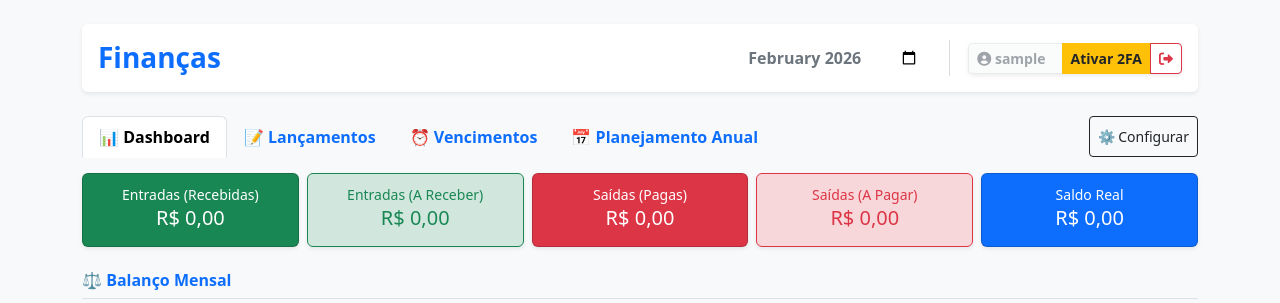
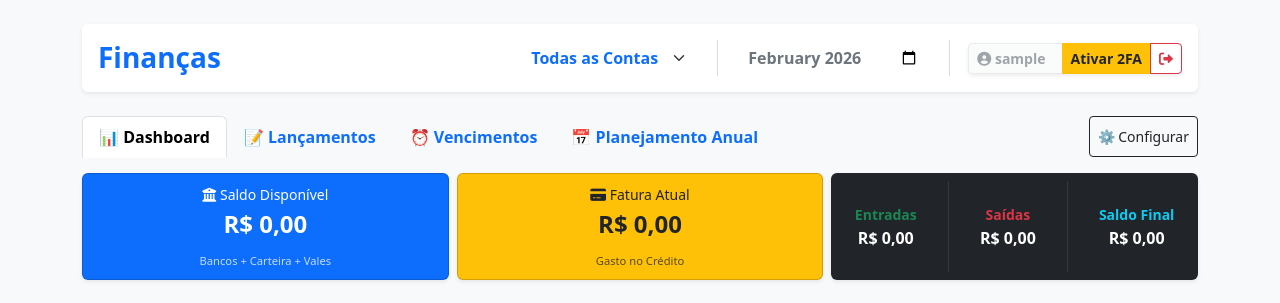
Before and after one commit to cristopherlima-dev/projeto_financeiro, a Flask app: page / in a window 1280 px wide. Shown: the top 303 px of the page. Run offline with Flask 3, Linux system fonts and the light colour scheme; the visitor is signed in with stand-in values (Sample User, id 1); data comes from the database, SQL or seed files in the repository; data that the repository does not hold is empty; parts of the project's set-up code (start-up, migrations or seed data) failed here and were passed over.

Commit message:
Dashboard: Filtro de contas e logica de Fatura vs Saldo Disponivel

```diff
--- a/static/script.js
+++ b/static/script.js
@@ -6,10 +6,10 @@ let deleteCallback = null;
 async function init() {
   await carregarTudo();
 
-  // Define mês atual no filtro
+  // Define mês atual no filtro se estiver vazio
   const hoje = new Date();
   const inputMes = document.getElementById("filtro-mes");
-  if(inputMes) {
+  if(inputMes && !inputMes.value) {
       inputMes.value = `${hoje.getFullYear()}-${String(hoje.getMonth() + 1).padStart(2, "0")}`;
   }
 
@@ -39,7 +39,6 @@ async function carregarSeletorAnos() {
 
 async function carregarTudo() {
   try {
-    // Agora buscamos também as CONTAS
     const [l, t, s, c, cont] = await Promise.all([
       fetch("/api/lancamentos").then((r) => r.json()),
       fetch("/api/config/tipos").then((r) => r.json()),
@@ -51,14 +50,25 @@ async function carregarTudo() {
     dados.tipos = t;
     dados.subtipos = s;
     dados.categorias = c;
-    dados.contas = cont; // Salva as contas na memória
+    dados.contas = cont;
 
     renderConfigLists();
+    renderContaSelector();
     atualizarInterface();
     carregarSeletorAnos();
   } catch (e) {
     console.error(e);
   }
+}
+
+// PREENCHE O FILTRO DE CONTAS NO CABEÇALHO
+function renderContaSelector() {
+    const sel = document.getElementById("filtro-conta");
+    if(!sel) return;
+    const valorAtual = sel.value;
+    sel.innerHTML = '<option value="">Todas as Contas</option>';
+    dados.contas.forEach(c => { sel.innerHTML += `<option value="${c.id}">${c.nome}</option>`; });
+    sel.value = valorAtual;
 }
 
 function renderConfigLists() {
@@ -105,12 +115,11 @@ function renderConfigLists() {
       }
   }
 
-  // 4. Renderiza CONTAS (NOVO)
+  // 4. Renderiza CONTAS (CONFIGURAÇÃO)
   const divContas = document.getElementById("lista-contas");
   if(divContas) {
       divContas.innerHTML = "";
       dados.contas.forEach(c => {
-          // Define um ícone baseado no tipo
           let icone = "💰";
           if(c.tipo === 'cartao_credito') icone = "💳";
           if(c.tipo === 'investimento') icone = "📈";
@@ -124,7 +133,6 @@ function renderConfigLists() {
       });
   }
 
-  // Atualiza labels de seleção
   const tSel = dados.tipos.find((t) => t.id === selConfig.tipo);
   const sSel = dados.subtipos.find((s) => s.id === selConfig.subtipo);
   const lblT = document.getElementById("lbl-tipo-selecionado");
@@ -134,17 +142,11 @@ function renderConfigLists() {
 }
 
 function fmtTipoConta(tipo) {
-    const mapa = {
-        'banco': 'Conta',
-        'cartao_credito': 'Crédito',
-        'vale': 'Vale',
-        'investimento': 'Inv.',
-        'carteira': 'Físico'
-    };
+    const mapa = { 'banco': 'Conta', 'cartao_credito': 'Crédito', 'vale': 'Vale', 'investimento': 'Inv.', 'carteira': 'Físico' };
     return mapa[tipo] || tipo;
 }
 
-// LÓGICA DE SELEÇÃO E EXCLUSÃO
+// LOGICA CONFIG
 function selectTipoConfig(id, e) {
   if (e) e.preventDefault();
   selConfig.tipo = id;
@@ -169,181 +171,167 @@ async function confirmarExclusao(endpoint, id) {
   carregarTudo();
 }
 
-// SUBMISSÃO DOS FORMULÁRIOS DE CONFIGURAÇÃO
+// FORMS CONFIG
 const formSubtipo = document.getElementById("form-subtipo");
 if(formSubtipo) {
     formSubtipo.onsubmit = async (e) => {
       e.preventDefault();
       if (!selConfig.tipo) return alert("Selecione Tipo.");
       await fetch("/api/config/subtipos", {
-        method: "POST",
-        headers: { "Content-Type": "application/json" },
-        body: JSON.stringify({
-          nome: document.getElementById("novo-subtipo-nome").value,
-          tipo_id: selConfig.tipo,
-        }),
+        method: "POST", headers: { "Content-Type": "application/json" },
+        body: JSON.stringify({ nome: document.getElementById("novo-subtipo-nome").value, tipo_id: selConfig.tipo }),
       });
-      document.getElementById("novo-subtipo-nome").value = "";
-      carregarTudo();
+      document.getElementById("novo-subtipo-nome").value = ""; carregarTudo();
     };
 }
-
 const formCategoria = document.getElementById("form-categoria");
 if(formCategoria) {
     formCategoria.onsubmit = async (e) => {
       e.preventDefault();
       if (!selConfig.subtipo) return alert("Selecione Subtipo.");
       await fetch("/api/config/categorias", {
-        method: "POST",
-        headers: { "Content-Type": "application/json" },
-        body: JSON.stringify({
-          nome: document.getElementById("novo-categoria-nome").value,
-          subtipo_id: selConfig.subtipo,
-        }),
+        method: "POST", headers: { "Content-Type": "application/json" },
+        body: JSON.stringify({ nome: document.getElementById("novo-categoria-nome").value, subtipo_id: selConfig.subtipo }),
       });
-      document.getElementById("novo-categoria-nome").value = "";
-      carregarTudo();
+      document.getElementById("novo-categoria-nome").value = ""; carregarTudo();
     };
 }
-
-// --- LÓGICA PARA ADICIONAR CONTA (NOVO) ---
 const formConta = document.getElementById("form-conta");
 if(formConta) {
     formConta.onsubmit = async (e) => {
       e.preventDefault();
       await fetch("/api/config/contas", {
-        method: "POST",
-        headers: { "Content-Type": "application/json" },
-        body: JSON.stringify({
-          nome: document.getElementById("nova-conta-nome").value,
-          tipo: document.getElementById("nova-conta-tipo").value,
-        }),
+        method: "POST", headers: { "Content-Type": "application/json" },
+        body: JSON.stringify({ nome: document.getElementById("nova-conta-nome").value, tipo: document.getElementById("nova-conta-tipo").value }),
       });
-      document.getElementById("nova-conta-nome").value = "";
-      carregarTudo();
+      document.getElementById("nova-conta-nome").value = ""; carregarTudo();
     };
 }
 
-// PREPARA O MODAL DE LANÇAMENTO (Preenche selects)
+// --- MODAL LANÇAMENTO (CORRIGIDO NOMES DE FUNÇÕES) ---
+
 window.prepararModal = () => {
-  const inpData = document.getElementById("inp-data");
+  const inpData = document.getElementById("input-data");
   if(inpData) inpData.value = new Date().toISOString().split("T")[0];
-
   const formLanc = document.getElementById("form-lancamento");
   if(formLanc) formLanc.reset();
 
-  // PREENCHE SELECT DE CONTAS (NOVO)
   const selConta = document.getElementById("input-conta");
   if(selConta) {
       selConta.innerHTML = "";
-      dados.contas.forEach(c => {
-          selConta.innerHTML += `<option value="${c.id}">${c.nome}</option>`;
-      });
+      dados.contas.forEach(c => { selConta.innerHTML += `<option value="${c.id}">${c.nome}</option>`; });
   }
-
   carregarTiposNoModal();
 };
 
 function carregarTiposNoModal() {
-  const sel = document.getElementById("inp-tipo");
+  const sel = document.getElementById("input-tipo");
   if(!sel) return;
   sel.innerHTML = '<option value="">Selecione...</option>';
   dados.tipos.forEach(t => (sel.innerHTML += `<option value="${t.id}">${t.nome}</option>`));
 
-  const selSub = document.getElementById("inp-subtipo");
-  const selCat = document.getElementById("inp-categoria");
+  const selSub = document.getElementById("input-subtipo");
+  const selCat = document.getElementById("input-categoria");
   if(selSub) selSub.innerHTML = "";
   if(selCat) selCat.innerHTML = "";
 }
 
-window.carregarSubtiposNoModal = () => {
-  const tid = parseInt(document.getElementById("inp-tipo").value);
-  const sel = document.getElementById("inp-subtipo");
+// RENOMEADO DE carregarSubtiposNoModal PARA atualizarOpcoesFormulario
+window.atualizarOpcoesFormulario = () => {
+  const tid = parseInt(document.getElementById("input-tipo").value);
+  const sel = document.getElementById("input-subtipo");
   if(!sel) return;
   sel.innerHTML = '<option value="">Selecione...</option>';
-  if (tid)
-    dados.subtipos.filter((s) => s.tipo_id === tid).forEach(s =>
-        (sel.innerHTML += `<option value="${s.id}">${s.nome}</option>`)
-    );
+  if (tid) dados.subtipos.filter((s) => s.tipo_id === tid).forEach(s => (sel.innerHTML += `<option value="${s.id}">${s.nome}</option>`));
 
-  const selCat = document.getElementById("inp-categoria");
+  const selCat = document.getElementById("input-categoria");
   if(selCat) selCat.innerHTML = "";
 };
 
-window.carregarCategoriasNoModal = () => {
-  const sid = parseInt(document.getElementById("inp-subtipo").value);
-  const sel = document.getElementById("inp-categoria");
+// RENOMEADO DE carregarCategoriasNoModal PARA filtrarCategoriasNoLancamento
+window.filtrarCategoriasNoLancamento = () => {
+  const sid = parseInt(document.getElementById("input-subtipo").value);
+  const sel = document.getElementById("input-categoria");
   if(!sel) return;
   sel.innerHTML = '<option value="">Selecione...</option>';
-  if (sid)
-    dados.categorias.filter((c) => c.subtipo_id === sid).forEach(c =>
-        (sel.innerHTML += `<option value="${c.id}">${c.nome}</option>`)
-    );
+  if (sid) dados.categorias.filter((c) => c.subtipo_id === sid).forEach(c => (sel.innerHTML += `<option value="${c.id}">${c.nome}</option>`));
 };
 
-// SALVAR LANÇAMENTO
 const formLanc = document.getElementById("form-lancamento");
 if(formLanc) {
     formLanc.onsubmit = async (e) => {
       e.preventDefault();
       const fd = new FormData();
-      fd.append("data", document.getElementById("inp-data").value);
-      fd.append("descricao", document.getElementById("inp-desc").value);
-      fd.append("valor", document.getElementById("inp-valor").value);
-      fd.append("tipo_id", document.getElementById("inp-tipo").value);
-      fd.append("subtipo_id", document.getElementById("inp-subtipo").value);
+      fd.append("data", document.getElementById("input-data").value);
+      fd.append("descricao", document.getElementById("input-descricao").value);
+      fd.append("valor", document.getElementById("input-valor").value);
+      fd.append("tipo_id", document.getElementById("input-tipo").value);
+      fd.append("subtipo_id", document.getElementById("input-subtipo").value);
+      fd.append("categoria_id", document.getElementById("input-categoria").value);
+      fd.append("conta_id", document.getElementById("input-conta").value);
 
-      const catVal = document.getElementById("inp-categoria").value;
-      fd.append("categoria_id", catVal);
-
-      // ENVIA A CONTA SELECIONADA (NOVO)
-      const contaVal = document.getElementById("input-conta").value;
-      fd.append("conta_id", contaVal);
-
-      const arq = document.getElementById("inp-arquivo");
+      const arq = document.getElementById("input-arquivo");
       if (arq && arq.files.length) fd.append("arquivo", arq.files[0]);
 
       if ((await fetch("/api/lancamentos", { method: "POST", body: fd })).ok) {
         bootstrap.Modal.getInstance(document.getElementById("modalLancamento")).hide();
         carregarTudo();
-      } else {
-          alert("Erro ao salvar.");
-      }
+      } else { alert("Erro ao salvar."); }
     };
 }
 
-// ATUALIZA A TABELA E GRÁFICOS
+// ATUALIZA INTERFACE COM LÓGICA DE CARTÃO DE CRÉDITO
 function atualizarInterface() {
   const filtroMes = document.getElementById("filtro-mes");
+  const filtroConta = document.getElementById("filtro-conta");
   if(!filtroMes) return;
 
   const mes = filtroMes.value;
-  const lista = dados.lancamentos.filter((l) => l.data.startsWith(mes));
+  const contaId = filtroConta ? filtroConta.value : "";
+
+  // Filtra lançamentos
+  const lista = dados.lancamentos.filter((l) => {
+      const mesmoMes = l.data.startsWith(mes);
+      const mesmaConta = contaId === "" || String(l.conta_id) === contaId;
+      return mesmoMes && mesmaConta;
+  });
+
   const tbody = document.getElementById("tabela-lancamentos-body");
-
   if(tbody) {
       tbody.innerHTML = "";
-      let tot = { entOk: 0, entPen: 0, saiOk: 0, saiPen: 0 };
+
+      let totalEntradas = 0;
+      let totalSaidas = 0;
+      let saldoDisponivel = 0; // Bancos, Carteira, Vale
+      let faturaCartao = 0;    // Cartão de Crédito
 
       lista.sort((a, b) => new Date(b.data) - new Date(a.data));
 
       lista.forEach((l) => {
-        if (l.tipo === "Entrada") {
-          if (l.efetivado) tot.entOk += l.valor; else tot.entPen += l.valor;
-        } else {
-          if (l.efetivado) tot.saiOk += l.valor; else tot.saiPen += l.valor;
+        const conta = dados.contas.find(c => c.id === l.conta_id);
+        const ehCredito = conta && conta.tipo === 'cartao_credito';
+
+        if (l.efetivado) {
+            if (l.tipo === "Entrada") totalEntradas += l.valor;
+            else totalSaidas += l.valor;
+
+            if (ehCredito) {
+                if (l.tipo === 'Saída') faturaCartao += l.valor;
+                else faturaCartao -= l.valor;
+            } else {
+                if (l.tipo === 'Entrada') saldoDisponivel += l.valor;
+                else saldoDisponivel -= l.valor;
+            }
         }
 
         const cor = l.tipo === "Entrada" ? "text-success" : "text-danger";
-        const anexoHtml = l.comprovante
-          ? `<a href="/uploads/${l.comprovante}" target="_blank" class="text-decoration-none ms-2" title="Abrir Anexo">📎</a>`
-          : "";
+        const anexoHtml = l.comprovante ? `<a href="/uploads/${l.comprovante}" target="_blank" class="text-decoration-none ms-2" title="Abrir Anexo">📎</a>` : "";
+        let iconConta = ehCredito ? '💳' : '🏦';
 
-        // --- ADICIONADO CAMPO DA CONTA NA TABELA ---
         tbody.innerHTML += `<tr>
             <td><input type="checkbox" onchange="toggleStatus(${l.id})" ${l.efetivado ? "checked" : ""}></td>
             <td>${l.data.split("-").reverse().join("/")}</td>
-            <td><span class="badge bg-light text-dark border">${l.conta || '-'}</span></td>
+            <td><span class="badge bg-light text-dark border">${iconConta} ${l.conta || 'Geral'}</span></td>
             <td>${l.descricao} ${anexoHtml}</td>
             <td>${l.tipo}</td>
             <td>${l.subtipo}</td>
@@ -355,14 +343,14 @@ function atualizarInterface() {
 
       // Atualiza Cards
       const setTxt = (id, val) => { const el = document.getElementById(id); if(el) el.innerText = fmtMoeda(val); };
-      setTxt("card-ent-ok", tot.entOk);
-      setTxt("card-ent-pend", tot.entPen);
-      setTxt("card-sai-ok", tot.saiOk);
-      setTxt("card-sai-pend", tot.saiPen);
-      setTxt("card-saldo", tot.entOk - tot.saiOk);
 
-      drawChartBalanco(tot.entOk, tot.saiOk);
+      setTxt("card-saldo-disp", saldoDisponivel);
+      setTxt("card-fatura", faturaCartao);
+      setTxt("card-ent-geral", totalEntradas);
+      setTxt("card-sai-geral", totalSaidas);
+      setTxt("card-saldo-final", saldoDisponivel - faturaCartao);
 
+      drawChartBalanco(totalEntradas, totalSaidas);
       const ef = lista.filter((l) => l.efetivado);
       drawChart("chartEntSub", ef, "Entrada", "subtipo");
       drawChart("chartEntCat", ef, "Entrada", "categoria");
@@ -371,29 +359,17 @@ function atualizarInterface() {
   }
 }
 
-// ... (RESTANTE DAS FUNÇÕES DE GRÁFICO E VENCIMENTO PERMANECEM IGUAIS)
-// Vou omitir as funções drawChartBalanco, drawChart, toggleStatus, delLanc, carregarVencimentos, etc.
-// pois elas não mudam a lógica, apenas a renderização dos dados já filtrados.
-// Mas para garantir que não quebre nada ao copiar e colar, vou colocar as funções essenciais de volta abaixo.
-
+// ... (RESTO IGUAL)
 function drawChartBalanco(e, s) {
   const ctx = document.getElementById("chartBalanco");
   if (!ctx) return;
   if (charts["chartBalanco"]) charts["chartBalanco"].destroy();
   charts["chartBalanco"] = new Chart(ctx, {
     type: "pie",
-    data: {
-      labels: ["Entradas", "Saídas"],
-      datasets: [{ data: [e, s], backgroundColor: ["#198754", "#dc3545"] }],
-    },
-    options: {
-      responsive: true,
-      maintainAspectRatio: false,
-      plugins: { legend: { position: "bottom" } },
-    },
+    data: { labels: ["Entradas", "Saídas"], datasets: [{ data: [e, s], backgroundColor: ["#198754", "#dc3545"] }] },
+    options: { responsive: true, maintainAspectRatio: false, plugins: { legend: { position: "bottom" } } },
   });
 }
-
 function drawChart(id, d, f, c) {
   const ctx = document.getElementById(id);
   if (!ctx) return;
@@ -403,30 +379,13 @@ function drawChart(id, d, f, c) {
   if (charts[id]) charts[id].destroy();
   charts[id] = new Chart(ctx, {
     type: "doughnut",
-    data: {
-      labels: Object.keys(g),
-      datasets: [{ data: Object.values(g), backgroundColor: ["#0d6efd", "#6610f2", "#d63384", "#dc3545", "#ffc107", "#198754", "#20c997", "#0dcaf0"] }],
-    },
-    options: {
-      responsive: true,
-      maintainAspectRatio: false,
-      plugins: { legend: { position: "bottom" } },
-    },
+    data: { labels: Object.keys(g), datasets: [{ data: Object.values(g), backgroundColor: ["#0d6efd", "#6610f2", "#d63384", "#dc3545", "#ffc107", "#198754", "#20c997", "#0dcaf0"] }] },
+    options: { responsive: true, maintainAspectRatio: false, plugins: { legend: { position: "bottom" } } },
   });
 }
+async function toggleStatus(id) { await fetch(`/api/lancamentos/${id}/status`, { method: "PATCH" }); carregarTudo(); }
+async function delLanc(id) { showConfirmDelete(async () => { await fetch(`/api/lancamentos/${id}`, { method: "DELETE" }); carregarTudo(); }); }
 
-async function toggleStatus(id) {
-  await fetch(`/api/lancamentos/${id}/status`, { method: "PATCH" });
-  carregarTudo();
-}
-async function delLanc(id) {
-  showConfirmDelete(async () => {
-    await fetch(`/api/lancamentos/${id}`, { method: "DELETE" });
-    carregarTudo();
-  });
-}
-
-// VENCIMENTOS
 async function carregarVencimentos() {
   try {
     const l = await fetch("/api/vencimentos").then((r) => r.json());
@@ -441,41 +400,26 @@ async function carregarVencimentos() {
     }
   } catch (e) { console.error(e); }
 }
-async function toggleVencimento(id) {
-  await fetch(`/api/vencimentos/${id}/toggle`, { method: "PATCH" });
-  carregarVencimentos();
-}
-async function delVenc(id) {
-  showConfirmDelete(async () => {
-    await fetch(`/api/vencimentos/${id}`, { method: "DELETE" });
-    carregarVencimentos();
-  });
-}
+async function toggleVencimento(id) { await fetch(`/api/vencimentos/${id}/toggle`, { method: "PATCH" }); carregarVencimentos(); }
+async function delVenc(id) { showConfirmDelete(async () => { await fetch(`/api/vencimentos/${id}`, { method: "DELETE" }); carregarVencimentos(); }); }
 
 const fV = document.getElementById("form-vencimento");
-if (fV)
-  fV.addEventListener("submit", async (e) => {
+if (fV) fV.addEventListener("submit", async (e) => {
     e.preventDefault();
     const d = {
-      descricao: document.getElementById("venc-descricao").value,
-      tipo: document.getElementById("venc-tipo").value,
+      descricao: document.getElementById("venc-descricao").value, tipo: document.getElementById("venc-tipo").value,
       dia: document.getElementById("venc-tipo").value === "fixo" ? parseInt(document.getElementById("venc-dia").value) : null,
       data_vencimento: document.getElementById("venc-tipo").value === "variavel" ? document.getElementById("venc-data").value : null,
     };
     if ((await fetch("/api/vencimentos", { method: "POST", headers: { "Content-Type": "application/json" }, body: JSON.stringify(d) })).ok) {
-      fV.reset();
-      bootstrap.Modal.getInstance(document.getElementById("modalVencimento")).hide();
-      carregarVencimentos();
+      fV.reset(); bootstrap.Modal.getInstance(document.getElementById("modalVencimento")).hide(); carregarVencimentos();
     }
-  });
-
+});
 window.alternarCamposVencimento = () => {
   const t = document.getElementById("venc-tipo").value;
   document.getElementById("div-dia-fixo").classList.toggle("d-none", t !== "fixo");
   document.getElementById("div-data-variavel").classList.toggle("d-none", t !== "variavel");
 };
-
-// PLANEJAMENTO
 async function carregarPlanejamento() {
   const elAno = document.getElementById("filtro-ano-plan");
   const ano = elAno ? elAno.value : new Date().getFullYear();
@@ -484,7 +428,6 @@ async function carregarPlanejamento() {
   const tbody = document.getElementById("tbody-planejamento");
   if(!tbody) return;
   tbody.innerHTML = "";
-
   const desenharSecao = (nomeTipo, corHeader) => {
     if (!plan[nomeTipo]) return;
     tbody.innerHTML += `<tr class="table-${corHeader}"><td colspan="14" class="fw-bold text-start text-uppercase">${nomeTipo}</td></tr>`;
@@ -499,34 +442,21 @@ async function carregarPlanejamento() {
       }
     }
   };
-  desenharSecao("Entrada", "success");
-  desenharSecao("Saída", "danger");
+  desenharSecao("Entrada", "success"); desenharSecao("Saída", "danger");
 }
-
-// HELPERS
 function showConfirmDelete(callback) {
-  deleteCallback = callback;
-  const el = document.getElementById("modalConfirmDelete");
-  if(el) new bootstrap.Modal(el).show();
+  deleteCallback = callback; const el = document.getElementById("modalConfirmDelete"); if(el) new bootstrap.Modal(el).show();
 }
 const btnConfDel = document.getElementById("btn-confirm-delete");
 if(btnConfDel) btnConfDel.onclick = () => {
-  if (deleteCallback) deleteCallback();
-  bootstrap.Modal.getInstance(document.getElementById("modalConfirmDelete")).hide();
+  if (deleteCallback) deleteCallback(); bootstrap.Modal.getInstance(document.getElementById("modalConfirmDelete")).hide();
 };
-
 window.fmtMoeda = (v) => v.toLocaleString("pt-BR", { style: "currency", currency: "BRL" });
 function fmtMoedaSimples(v) { return v.toLocaleString("pt-BR", { minimumFractionDigits: 2, maximumFractionDigits: 2 }); }
+window.atualizarInterface = atualizarInterface; window.toggleVencimento = toggleVencimento; window.carregarPlanejamento = carregarPlanejamento; window.carregarSeletorAnos = carregarSeletorAnos; window.delLanc = delLanc; window.delVenc = delVenc; window.selectTipoConfig = selectTipoConfig; window.selectSubtipoConfig = selectSubtipoConfig; window.prepararExclusao = prepararExclusao; window.confirmarExclusao = confirmarExclusao;
 
-window.atualizarInterface = atualizarInterface;
-window.toggleVencimento = toggleVencimento;
-window.carregarPlanejamento = carregarPlanejamento;
-window.carregarSeletorAnos = carregarSeletorAnos;
-window.delLanc = delLanc;
-window.delVenc = delVenc;
-window.selectTipoConfig = selectTipoConfig;
-window.selectSubtipoConfig = selectSubtipoConfig;
-window.prepararExclusao = prepararExclusao;
-window.confirmarExclusao = confirmarExclusao;
+// EXPORTEI AS NOVAS FUNÇÕES PARA O HTML CONSEGUIR CHAMAR
+window.atualizarOpcoesFormulario = atualizarOpcoesFormulario;
+window.filtrarCategoriasNoLancamento = filtrarCategoriasNoLancamento;
 
 init();
--- a/templates/base.html
+++ b/templates/base.html
@@ -11,8 +11,7 @@
 
     <style>
         .tools-container { gap: 10px; }
-        /* Remove a borda azul padrão do input ao clicar */
-        #filtro-mes:focus { box-shadow: none; border-color: #dee2e6; }
+        #filtro-mes:focus, #filtro-conta:focus { box-shadow: none; border-color: #dee2e6; }
 
         @media (max-width: 768px) {
             .header-layout { flex-direction: column; text-align: center; gap: 15px; }
@@ -31,6 +30,17 @@
             </div>
 
             <div class="d-flex align-items-center tools-container">
+
+                <div>
+                    <select id="filtro-conta"
+                            class="form-select border-0 fw-bold text-primary bg-transparent"
+                            style="cursor: pointer; max-width: 180px;"
+                            onchange="if(typeof atualizarInterface === 'function') { atualizarInterface() }">
+                        <option value="">Todas as Contas</option>
+                        </select>
+                </div>
+
+                <div class="vr mx-2 d-none d-md-block text-secondary"></div>
 
                 <div>
                     <input
--- a/templates/index.html
+++ b/templates/index.html
@@ -53,43 +53,44 @@ content %}
 <div class="tab-content">
   <div class="tab-pane fade show active" id="dashboard-pane">
     <div class="row text-center g-2 mb-4">
-      <div class="col">
-        <div class="card bg-success text-white h-100 shadow-sm">
+
+      <div class="col-md-4 col-6">
+        <div class="card bg-primary text-white h-100 shadow-sm">
           <div class="card-body p-2">
-            <small>Entradas (Recebidas)</small>
-            <h5 id="card-ent-ok">R$ 0,00</h5>
+            <small><i class="fa-solid fa-building-columns"></i> Saldo Disponível</small>
+            <h4 id="card-saldo-disp" class="fw-bold mt-1">R$ 0,00</h4>
+            <small class="opacity-75" style="font-size: 0.7em;">Bancos + Carteira + Vales</small>
           </div>
         </div>
       </div>
-      <div class="col">
-        <div class="card bg-success-subtle text-success h-100 shadow-sm border-success">
+
+      <div class="col-md-4 col-6">
+        <div class="card bg-warning text-dark h-100 shadow-sm">
           <div class="card-body p-2">
-            <small>Entradas (A Receber)</small>
-            <h5 id="card-ent-pend">R$ 0,00</h5>
+            <small><i class="fa-solid fa-credit-card"></i> Fatura Atual</small>
+            <h4 id="card-fatura" class="fw-bold mt-1">R$ 0,00</h4>
+             <small class="opacity-75" style="font-size: 0.7em;">Gasto no Crédito</small>
           </div>
         </div>
       </div>
-      <div class="col">
-        <div class="card bg-danger text-white h-100 shadow-sm">
-          <div class="card-body p-2">
-            <small>Saídas (Pagas)</small>
-            <h5 id="card-sai-ok">R$ 0,00</h5>
-          </div>
-        </div>
-      </div>
-      <div class="col">
-        <div class="card bg-danger-subtle text-danger h-100 shadow-sm border-danger">
-          <div class="card-body p-2">
-            <small>Saídas (A Pagar)</small>
-            <h5 id="card-sai-pend">R$ 0,00</h5>
-          </div>
-        </div>
-      </div>
-      <div class="col">
-        <div class="card bg-primary text-white h-100 shadow-sm">
-          <div class="card-body p-2">
-            <small>Saldo Real</small>
-            <h5 id="card-saldo">R$ 0,00</h5>
+
+      <div class="col-md-4 col-12">
+        <div class="card bg-dark text-white h-100 shadow-sm border-0">
+          <div class="card-body p-2 d-flex justify-content-around align-items-center">
+            <div>
+                <small class="text-success fw-bold">Entradas</small>
+                <div id="card-ent-geral" class="fw-bold">R$ 0,00</div>
+            </div>
+            <div class="vr bg-secondary opacity-25"></div>
+            <div>
+                <small class="text-danger fw-bold">Saídas</small>
+                <div id="card-sai-geral" class="fw-bold">R$ 0,00</div>
+            </div>
+             <div class="vr bg-secondary opacity-25"></div>
+            <div>
+                <small class="text-info fw-bold">Saldo Final</small>
+                <div id="card-saldo-final" class="fw-bold">R$ 0,00</div>
+            </div>
           </div>
         </div>
       </div>
```
